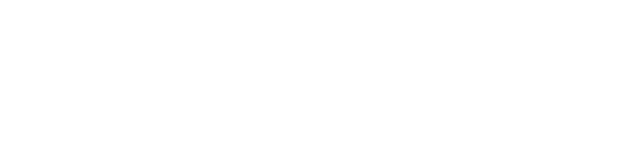
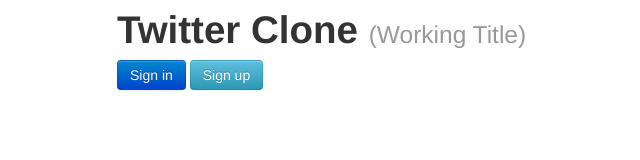
Before and after one commit to fgarbagnati/twitter-clone-backbone, a plain HTML site: page site/index.html in a window 1280 px wide. Shown: the whole page, without its empty margins (53-693 px from the left). Drawn offline with Linux system fonts and the light colour scheme.

Commit message:
added header and function-less sign in/sign up buttons

```diff
--- a/site/index.html
+++ b/site/index.html
@@ -8,11 +8,16 @@
 
   <body>
 
+    <div class="container">
+      <h1>Twitter Clone <small>(Working Title)</small></h1>
+      <button type="button" class="btn btn-primary">Sign in</button>
+      <button type="button" class="btn btn-info">Sign up</button>
+
+    </div>
+
     <script src="js/lib/jquery-1.11.1.min.js"></script>
     <script src="js/lib/underscore-min.js"></script>
     <script src="js/lib/backbone-min.js"></script>
-
-
   </body>
 
 </html>
```
